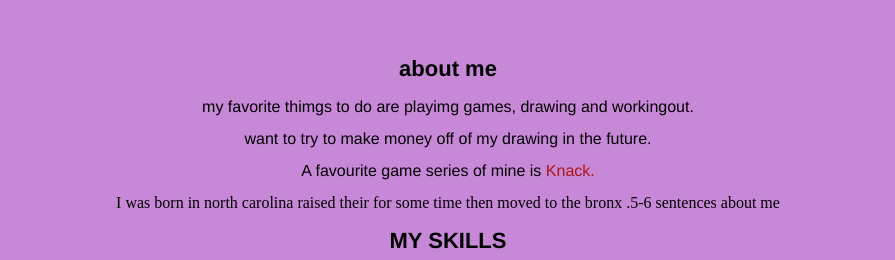
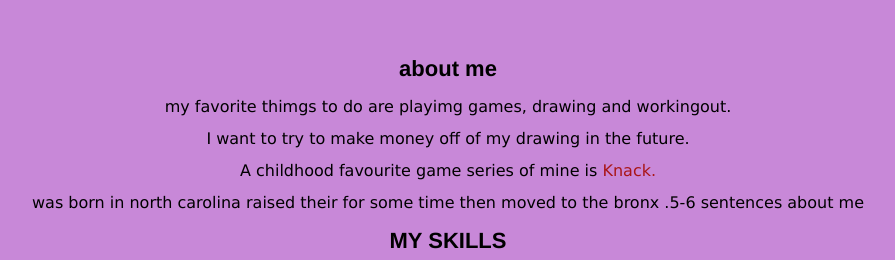
Before and after one commit to JaylenbEgg/SYEP-portfolio-jb, a plain HTML site: page index.html in a window 1280 px wide. Shown: the part 515-775 px from the top of the page, without its empty margins (192-1087 px from the left). Drawn offline with Linux system fonts and the light colour scheme.

Commit message:
better font

```diff
--- a/index.html
+++ b/index.html
@@ -18,9 +18,9 @@
  <section id="about" class="section">
     <h2>about me</h2>
     <p>my favorite thimgs to do are playimg games, drawing and workingout.</p>
-       <p> want to try to make money off of my drawing in the future.</p>
-       <p> A favourite game series of mine is <span class="fullbringer">Knack.</span> </p>
-       I was born in north carolina raised their for some time then moved to the bronx
+       <p> I want to try to make money off of my drawing in the future.</p>
+       <p> A childhood favourite game series of mine is <span class="fullbringer">Knack.</span> </p>
+       <p> was born in north carolina raised their for some time then moved to the bronx
          .5-6 sentences about me</p>
  </section>
 
--- a/style.css
+++ b/style.css
@@ -45,7 +45,7 @@ body{
 h2 { font-family: 'Franklin Gothic Medium', 'Arial Narrow', Arial, sans-serif;
 }
 
-p { font-family: 'Franklin Gothic Medium', 'Arial Narrow', Arial, sans-serif;
+p { font-family: Verdana, Geneva, Tahoma, sans-serif;
 }
 
 .fullbringer{
```
